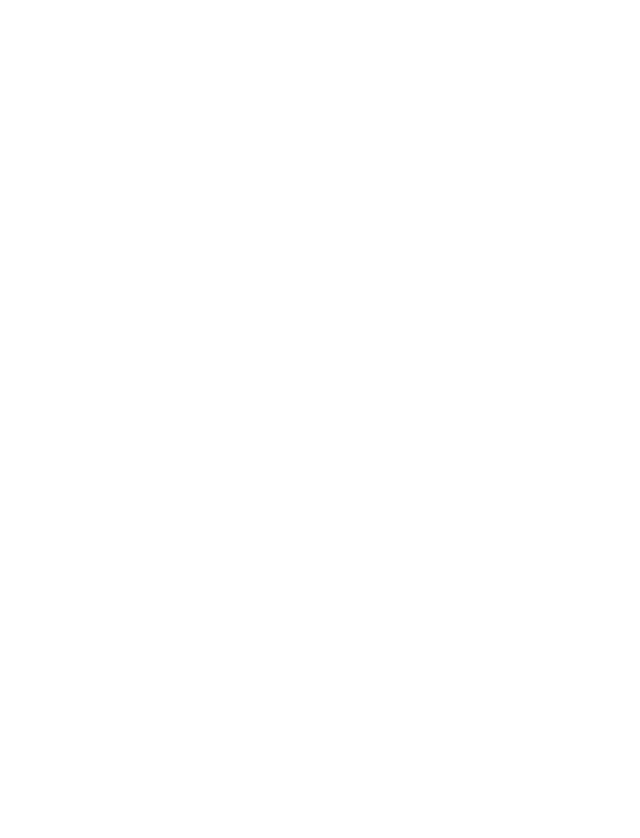
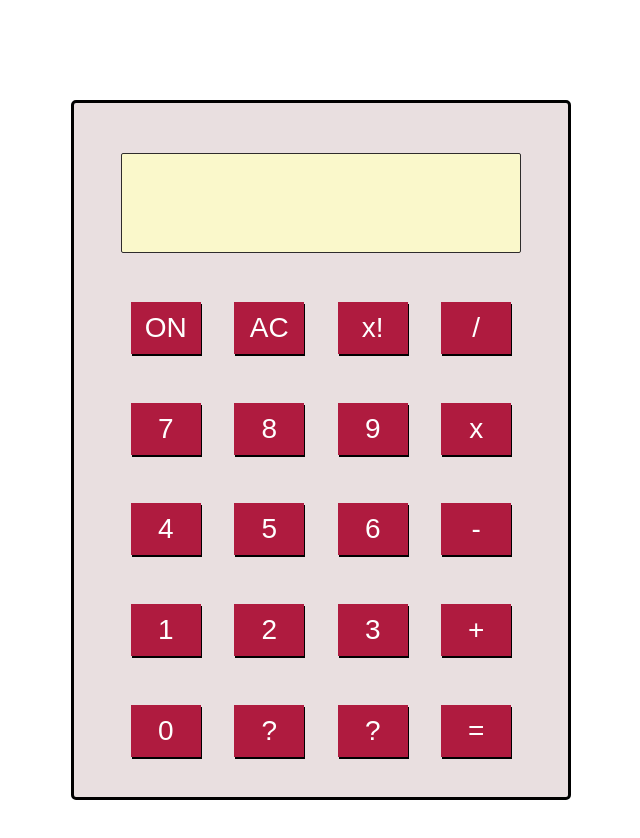
Before and after one commit to renewedmoorbool/odin-calculator, a plain HTML site: page index.html in a window 1280 px wide. Shown: the whole page, without its empty margins (29-669 px from the left). Before the commit the page ends 800 px from the top, so only its background shows below. Drawn offline with Linux system fonts and the light colour scheme.

Commit message:
Add graphic to calculator

```diff
--- a/index.html
+++ b/index.html
@@ -10,6 +10,45 @@
 
 <body>
 
+    <div class = 'calculator'>
+        <div class = 'display'> </div>
+
+        <div class = 'row'>
+            <button> ON       </button>
+            <button> AC       </button>
+            <button> x!       </button>
+            <button> /        </button>
+        </div>
+
+        <div class = 'row'>
+            <button> 7 </button>
+            <button> 8 </button>
+            <button> 9 </button>
+            <button> x </button>
+        </div>
+
+        <div class = 'row'>
+            <button> 4 </button>
+            <button> 5 </button>
+            <button> 6 </button>
+            <button> - </button>
+        </div>
+
+        <div class = 'row'>
+            <button> 1 </button>
+            <button> 2 </button>
+            <button> 3 </button>
+            <button> + </button>
+        </div>
+
+        <div class = 'row'>
+            <button> 0 </button>
+            <button> ? </button>
+            <button> ? </button>
+            <button> = </button>
+        </div>
+
+    </div>
 
 
 
--- a/logic.js
+++ b/logic.js
@@ -0,0 +1,33 @@
+let sum = (a, b) => a + b;
+let subtract = (a, b) => a - b;
+let multiply = (a, b) => a * b;
+let divide = (a, b) => a / b;
+
+let operate = function(a, b, operator) {
+    let result = 0;
+
+    switch(operator) {
+        case '+':
+            result = sum(a, b);
+        break;
+
+        case '-':
+            result = subtract(a, b);
+        break;
+
+        case '*':
+            result = multiply(a, b);
+        break;
+
+        case '/':
+        case ':':
+            result = divide(a, b);
+        break;
+
+        default:
+            result = -Infinity;
+        break;
+    }
+
+    return result;
+}
--- a/style.css
+++ b/style.css
@@ -0,0 +1,60 @@
+* {
+    margin: 0;
+    padding: 0;
+    box-sizing: border-box;
+}
+
+.calculator {
+    width: 500px;
+    height: 700px;
+    margin: 100px;
+    padding: 40px;
+
+    border: 3px solid black;
+    border-radius: 5px;
+    background-color: #E9DFE0;
+
+    display: flex;
+    flex-direction: column;
+    justify-content: space-between;
+    row-gap: 15px;
+
+}
+
+.display {
+   width: 400px;
+   height: 100px;
+   margin: 0 auto;
+   margin-top: 10px;
+
+   border: 1px solid black;
+   border-radius: 2px;
+   background-color: #FFFFC7;
+   opacity: 0.8;
+}
+
+.row {
+    display: flex;
+    justify-content: space-around;
+}
+
+.row > button {
+    color: white;
+    background-color: #AF1B3F;
+    box-shadow: 1px 2px rgb(0, 0, 0);
+    border: none;
+
+    font-size: 28px;
+    font-family: 'Ubuntu', sans-serif;
+
+    width: 70px;
+    padding: 10px;
+
+    text-align: center;
+    cursor: pointer;
+}
+
+.row > button:active {
+    background-color: #FFFFC7;
+    color: black;
+}
```
